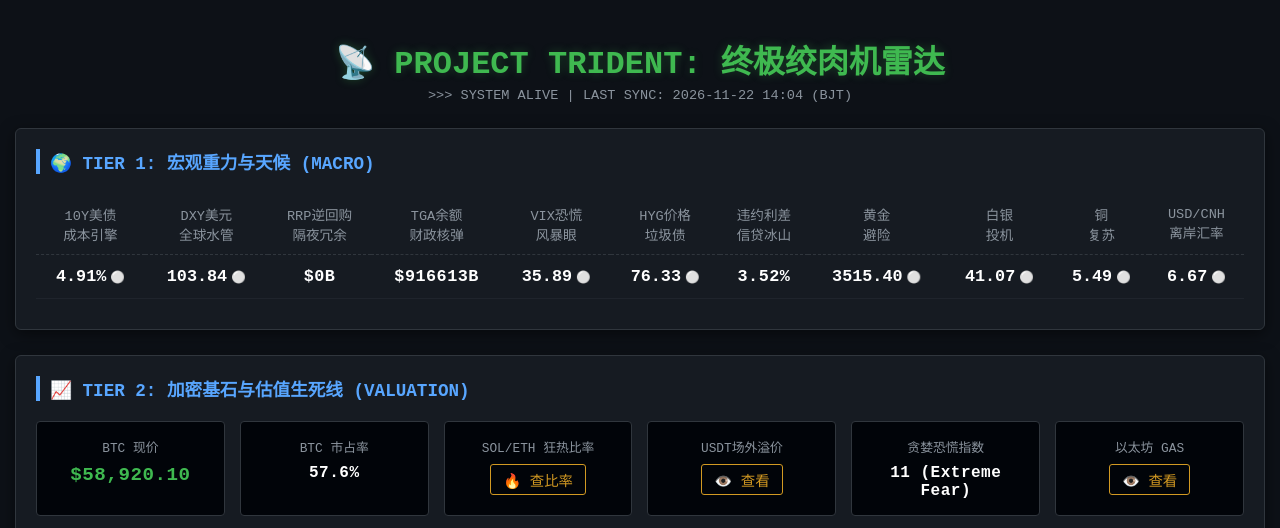
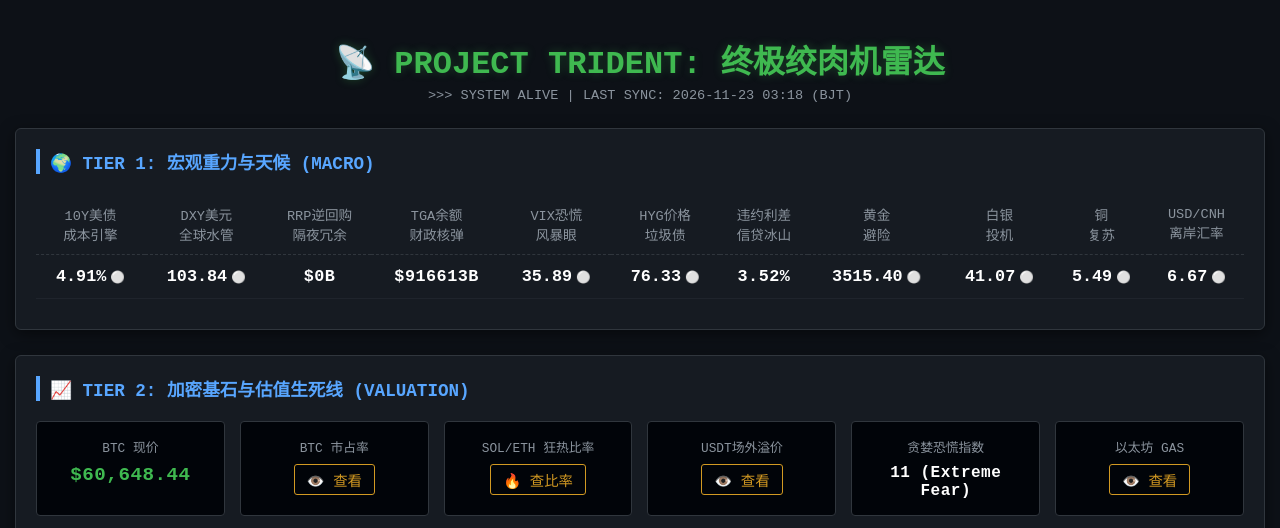
Before and after one commit to bobo8866/market-monitor, a plain HTML site: page index.html in a window 1280 px wide. Shown: the top 528 px of the page. Drawn offline with Linux system fonts and the light colour scheme.

Commit message:
Auto-update market dashboard

```diff
--- a/index.html
+++ b/index.html
@@ -38,7 +38,7 @@ td { padding: 12px 5px; text-align: center; border-bottom: 1px solid #1f242c; fo
 <body>
 <div class="container">
 <h1>📡 Project Trident: 终极绞肉机雷达</h1>
-<div class="time">>>> SYSTEM ALIVE | LAST SYNC: 2026-11-22 14:04 (BJT)</div>
+<div class="time">>>> SYSTEM ALIVE | LAST SYNC: 2026-11-23 03:18 (BJT)</div>
 
 <div class="card">
 <h2>🌍 Tier 1: 宏观重力与天候 (Macro)</h2>
@@ -81,8 +81,8 @@ td { padding: 12px 5px; text-align: center; border-bottom: 1px solid #1f242c; fo
 <div class="card">
 <h2>📈 Tier 2: 加密基石与估值生死线 (Valuation)</h2>
 <div class="grid-box">
-<div class="grid-item"><span class="grid-label">BTC 现价</span><span class="val-text" style="color:var(--accent-green);font-size:1.2em;">$58,920.10</span></div>
-<div class="grid-item"><span class="grid-label">BTC 市占率</span><span class='val-text'>57.6%</span></div>
+<div class="grid-item"><span class="grid-label">BTC 现价</span><span class="val-text" style="color:var(--accent-green);font-size:1.2em;">$60,648.44</span></div>
+<div class="grid-item"><span class="grid-label">BTC 市占率</span><a href='https://www.tradingview.com/chart/?symbol=CRYPTOCAP%3ABTC.D' target='_blank' class='btn'>👁️ 查看</a></div>
 <div class="grid-item"><span class="grid-label">SOL/ETH 狂热比率</span><a href='https://defillama.com/dexs/chains' target='_blank' class='btn'>🔥 查比率</a></div>
 <div class="grid-item"><span class="grid-label">USDT场外溢价</span><a href='https://www.feixiaohao.com/data/stable.html' target='_blank' class='btn'>👁️ 查看</a></div>
 <div class="grid-item"><span class="grid-label">贪婪恐慌指数</span><span class='val-text'>11 (Extreme Fear)</span></div>
```
